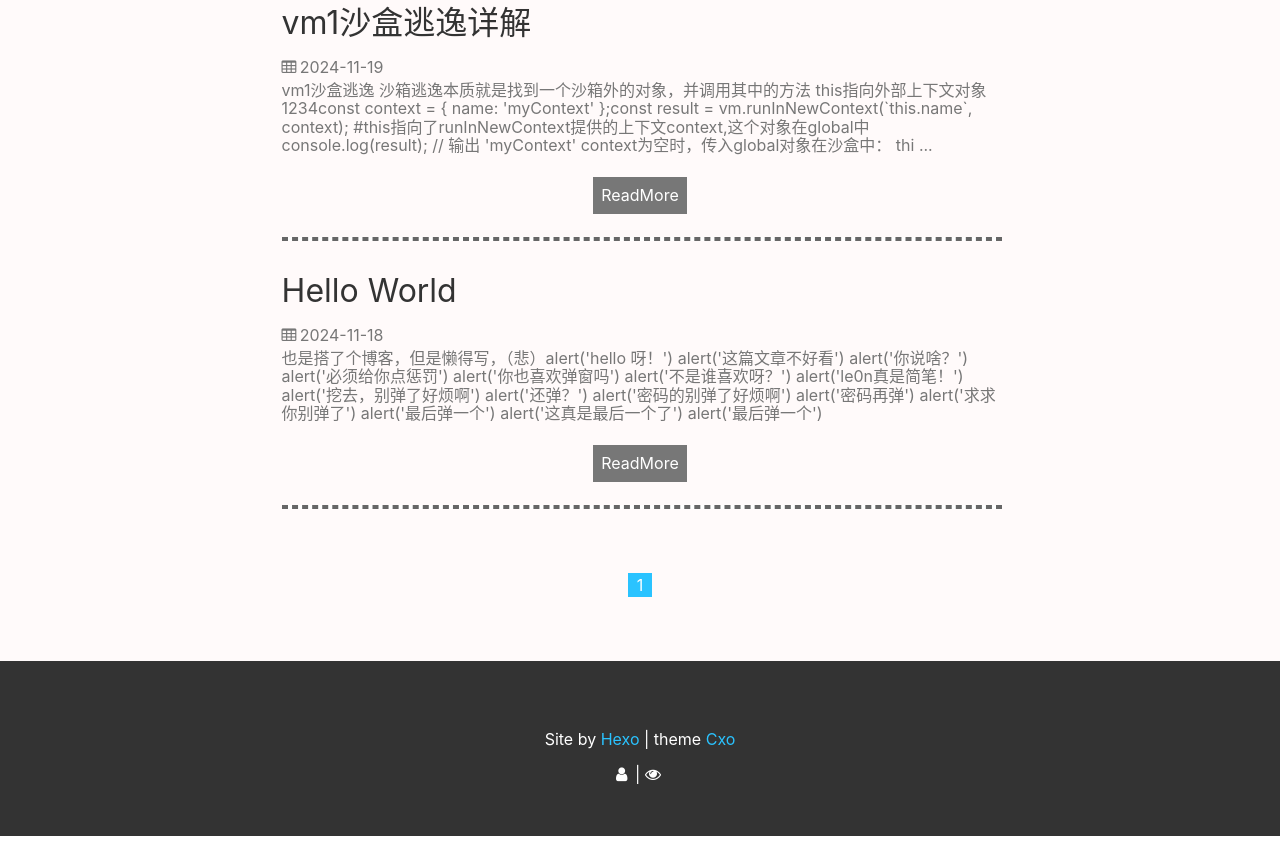
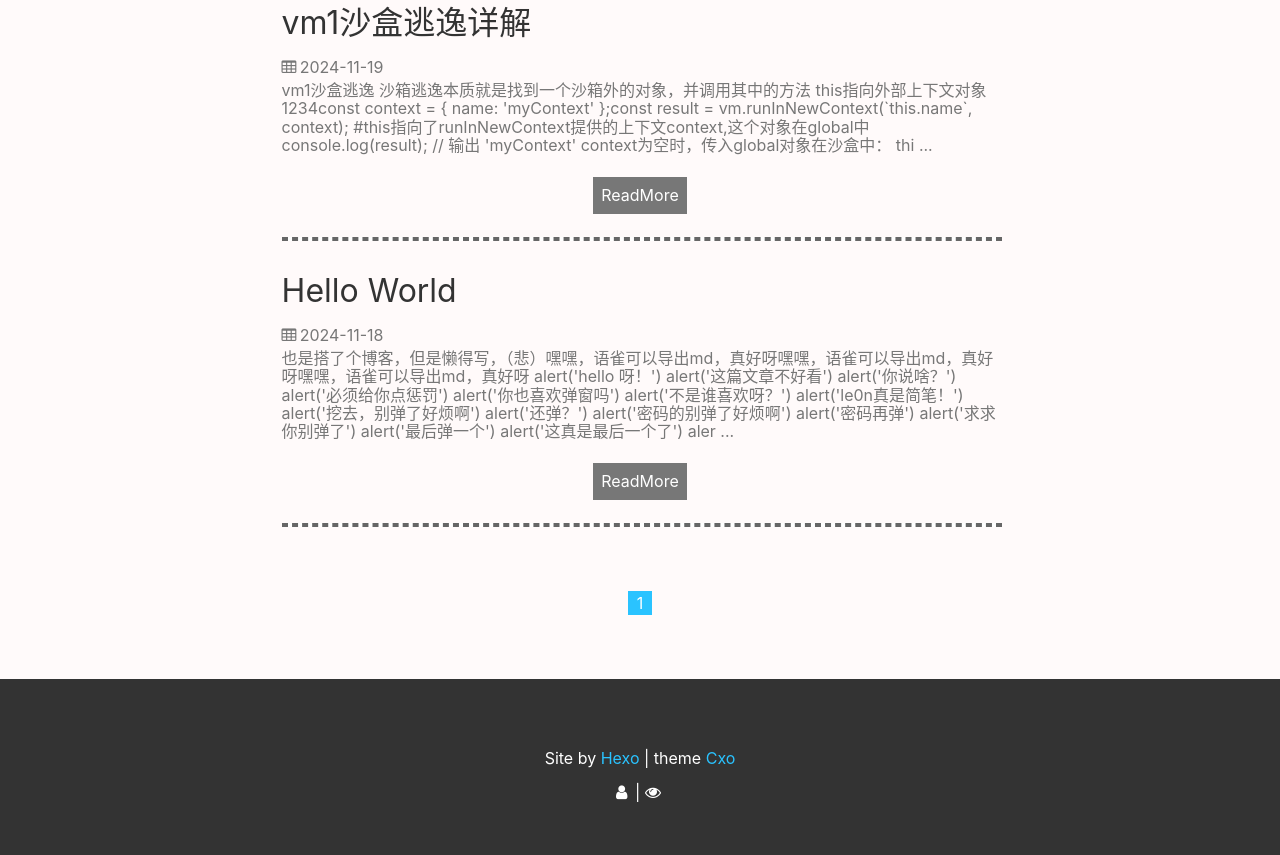
Before and after one commit to 0wlle0n/0wlle0n.github.io, a plain HTML site: page index.html in a window 1280 px wide. Shown: the part 651-1506 px from the top of the page. Drawn offline with nearby package versions, Linux system fonts and the light colour scheme; some packages are replaced by stand-ins of ours; a script that the page names is missing.

Commit message:
YYYY-11-2024年11月19日 12:10:21

```diff
--- a/index.html
+++ b/index.html
@@ -103,7 +103,8 @@
 this指向外部上下文对象1234const context = &#123; name: &#x27;myContext&#x27; &#125;;const result = vm.runInNewContext(`this.name`, context);  #this指向了runInNewContext提供的上下文context,这个对象在global中console.log(result);  // 输出 &#x27;myContext&#x27;
 
 context为空时，传入global对象在沙盒中：
-thi ...</div><div class="read-more"><a class="more" href="/2024/11/19/vm1%E6%B2%99%E7%9B%92%E9%80%83%E9%80%B8%E8%AF%A6%E8%A7%A3/#more">ReadMore</a></div><hr></div><div class="recent-post-item"><div class="post-title"><a href="/2024/11/18/hello-world/">Hello World</a></div><div class="post-time"><i class="fa fa-table"></i><time datetime="2024-11-18T13:37:25.600Z">2024-11-18</time></div><div class="recent-post-content">也是搭了个博客，但是懒得写，（悲）alert('hello 呀！')
+thi ...</div><div class="read-more"><a class="more" href="/2024/11/19/vm1%E6%B2%99%E7%9B%92%E9%80%83%E9%80%B8%E8%AF%A6%E8%A7%A3/#more">ReadMore</a></div><hr></div><div class="recent-post-item"><div class="post-title"><a href="/2024/11/18/hello-world/">Hello World</a></div><div class="post-time"><i class="fa fa-table"></i><time datetime="2024-11-18T13:37:25.600Z">2024-11-18</time></div><div class="recent-post-content">也是搭了个博客，但是懒得写，（悲）嘿嘿，语雀可以导出md，真好呀嘿嘿，语雀可以导出md，真好呀嘿嘿，语雀可以导出md，真好呀
+alert('hello 呀！')
 alert('这篇文章不好看')
 alert('你说啥？')
 alert('必须给你点惩罚')
@@ -117,6 +118,4 @@ alert('密码再弹')
 alert('求求你别弹了')
 alert('最后弹一个')
 alert('这真是最后一个了')
-alert('最后弹一个')
-
-</div><div class="read-more"><a class="more" href="/2024/11/18/hello-world/#more">ReadMore</a></div><hr></div></section><nav class="cxo-page-nav"><span class="page-number current">1</span></nav></section></article><footer id="cxo-footer-outer"><div id="cxo-footer-inner"><p class="footer-container"><span>Site by </span><a target="_blank" rel="noopener" href="http://hexo.io"><span>Hexo</span></a><span> | theme </span><a target="_blank" rel="noopener" href="https://github.com/Longlongyu/hexo-theme-Cxo"><span>Cxo</span></a></p><i class="fa fa-user"> </i><span id="busuanzi_value_site_uv"></span><span> | </span><i class="fa fa-eye"> </i><span id="busuanzi_value_site_pv"></span></div></footer><!-- catelog--><!-- top--><i class="fa fa-arrow-up close" id="go-up" aria-hidden="true"></i></body></html>
+aler ...</div><div class="read-more"><a class="more" href="/2024/11/18/hello-world/#more">ReadMore</a></div><hr></div></section><nav class="cxo-page-nav"><span class="page-number current">1</span></nav></section></article><footer id="cxo-footer-outer"><div id="cxo-footer-inner"><p class="footer-container"><span>Site by </span><a target="_blank" rel="noopener" href="http://hexo.io"><span>Hexo</span></a><span> | theme </span><a target="_blank" rel="noopener" href="https://github.com/Longlongyu/hexo-theme-Cxo"><span>Cxo</span></a></p><i class="fa fa-user"> </i><span id="busuanzi_value_site_uv"></span><span> | </span><i class="fa fa-eye"> </i><span id="busuanzi_value_site_pv"></span></div></footer><!-- catelog--><!-- top--><i class="fa fa-arrow-up close" id="go-up" aria-hidden="true"></i></body></html>
```
Also changed, not shown: 2024/11/18/hello-world/index.html (+2 -1 lines).
